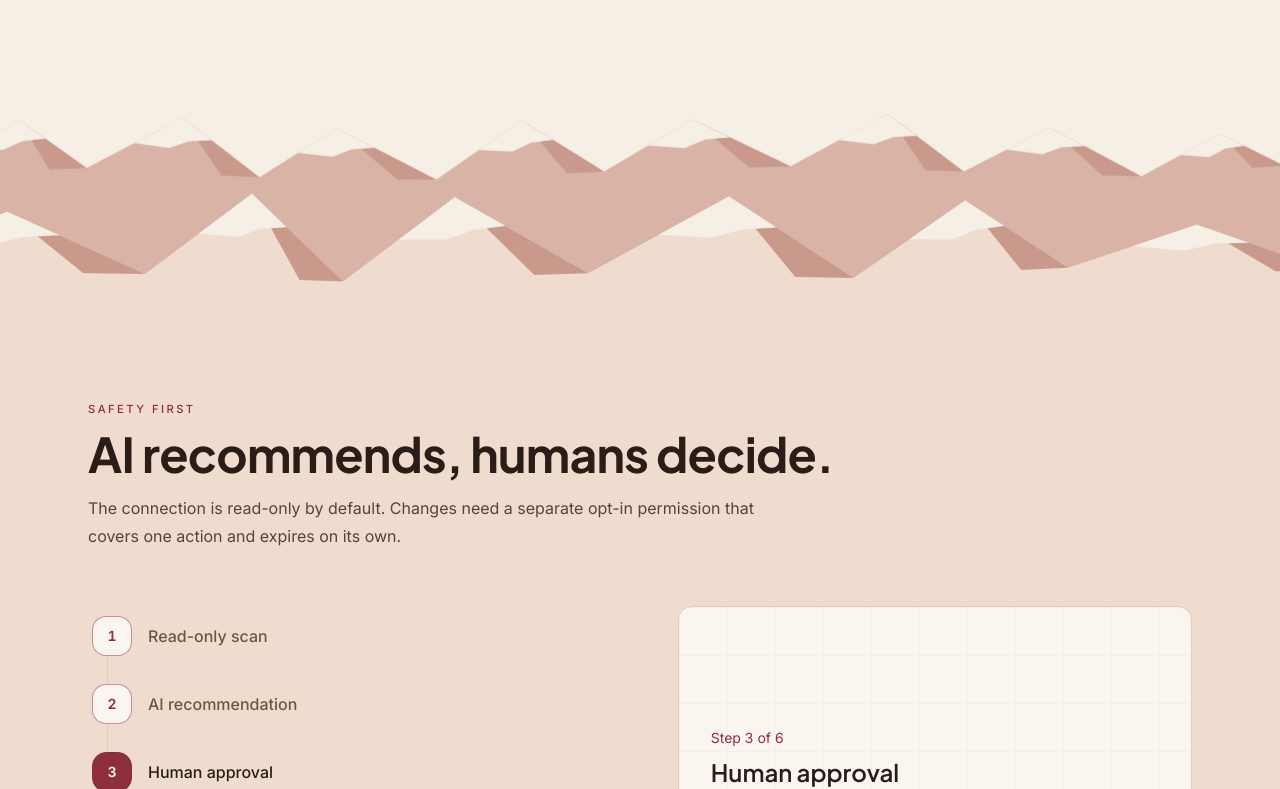
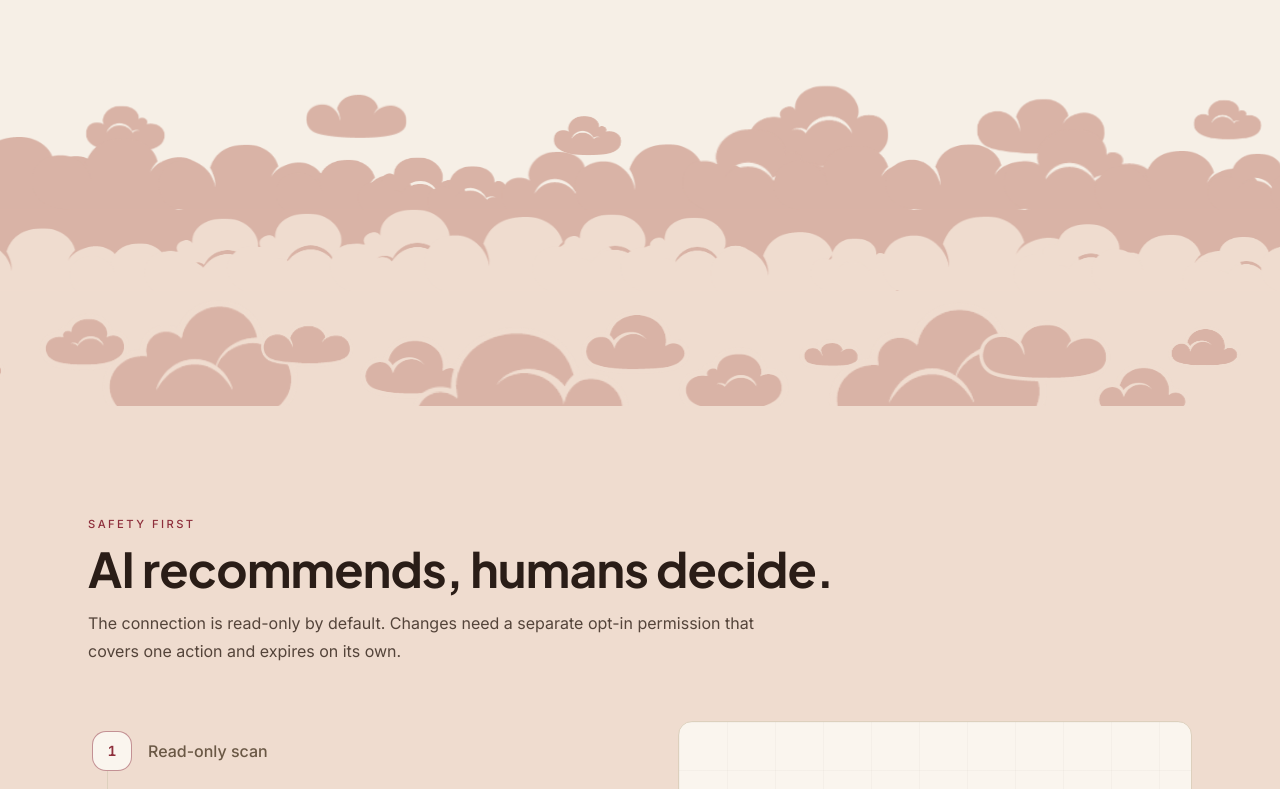
Before and after one commit to sulaimanmokhaniq/cloudtrim, a Next.js app: page / in a window 1280 px wide. Shown: the part 1471-2260 px from the top of the page. Built offline with nearby package versions, Linux system fonts and the light colour scheme.

Commit message:
Landing: all section dividers are clouds (mountains and waves replaced)
Co-Authored-By: Claude Opus 5.5 (1M context) <noreply@anthropic.com>
Claude-Session: https://claude.ai/code/session_015w2PzgeEiTrA3rsiPjNLLh

```diff
--- a/components/Landing.tsx
+++ b/components/Landing.tsx
@@ -112,8 +112,8 @@ export function Landing({ t }: { t: LandingCopy }) {
       </section>
 
 
-      {/* Dunes lead into the deeper sand band */}
-      <Horizon kind="mountains" from="var(--color-bg)" back="var(--color-ridge)" mid="var(--color-band-shade)" accent="var(--color-snow)" to="var(--color-band)" />
+      {/* Clouds lead into the deeper sand band */}
+      <Horizon kind="clouds" from="var(--color-bg)" back="var(--color-ridge)" to="var(--color-band)" accent="var(--color-ridge)" />
       <div style={{ background: "var(--color-band)" }}>
       {/* Safety */}
       <section id="safety" className="border-b border-line py-20 md:py-28">
@@ -183,8 +183,8 @@ export function Landing({ t }: { t: LandingCopy }) {
 
       </div>
 
-      {/* Waves lead into the dark band that holds pricing and the footer */}
-      <Horizon kind="waves" from="var(--color-band)" back="var(--color-wave-1)" mid="var(--color-wave-2)" to="var(--color-wave-3)" />
+      {/* Clouds lead into the dark band that holds pricing and the footer */}
+      <Horizon kind="clouds" from="var(--color-band)" back="var(--color-wave-1)" to="var(--color-wave-3)" accent="var(--color-wave-2)" />
       <div data-band="sea" className="bg-bg text-ink">
       {/* Pricing */}
       <section id="pricing" className="border-b border-line py-20 md:py-28">
```
